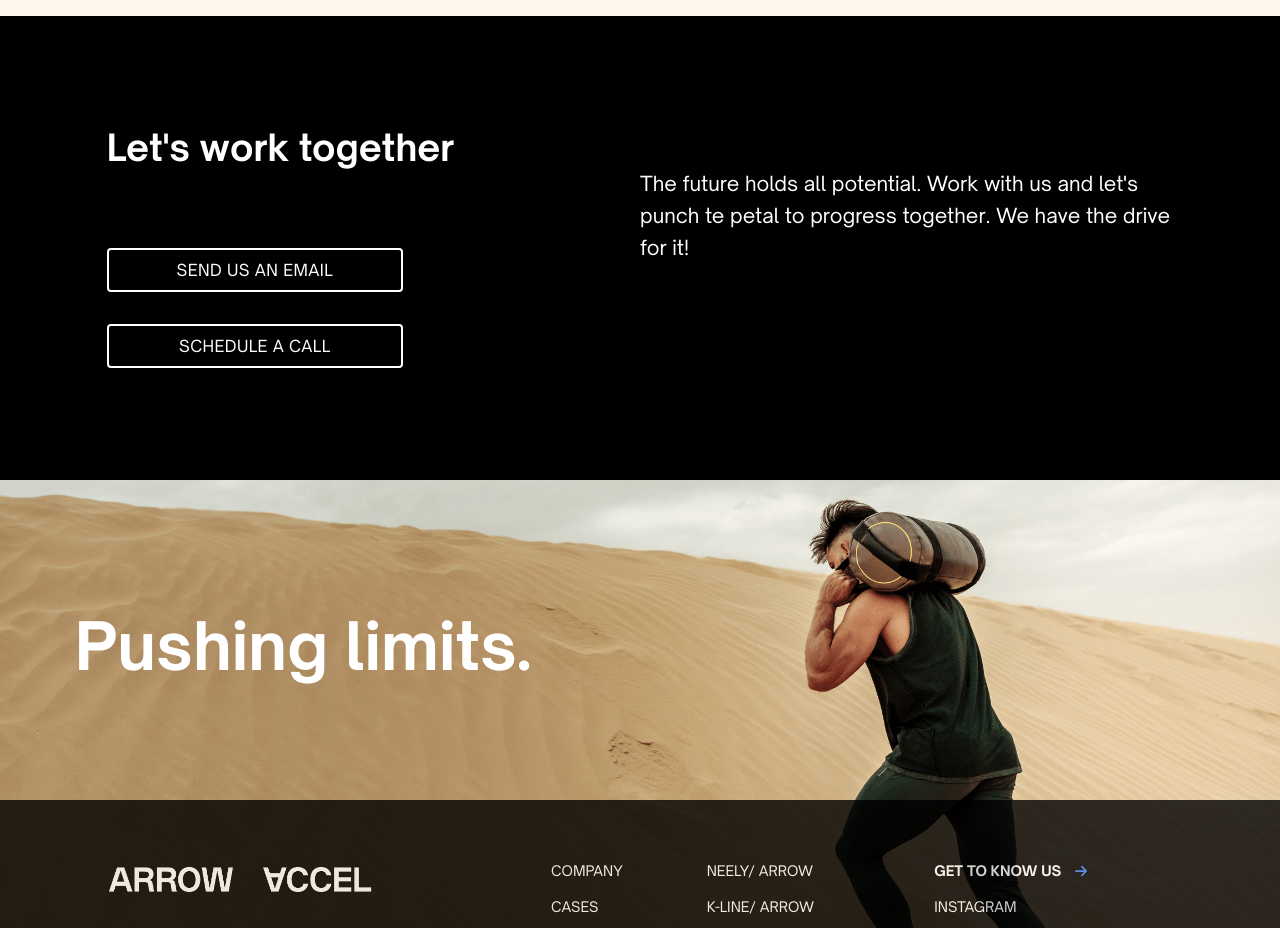
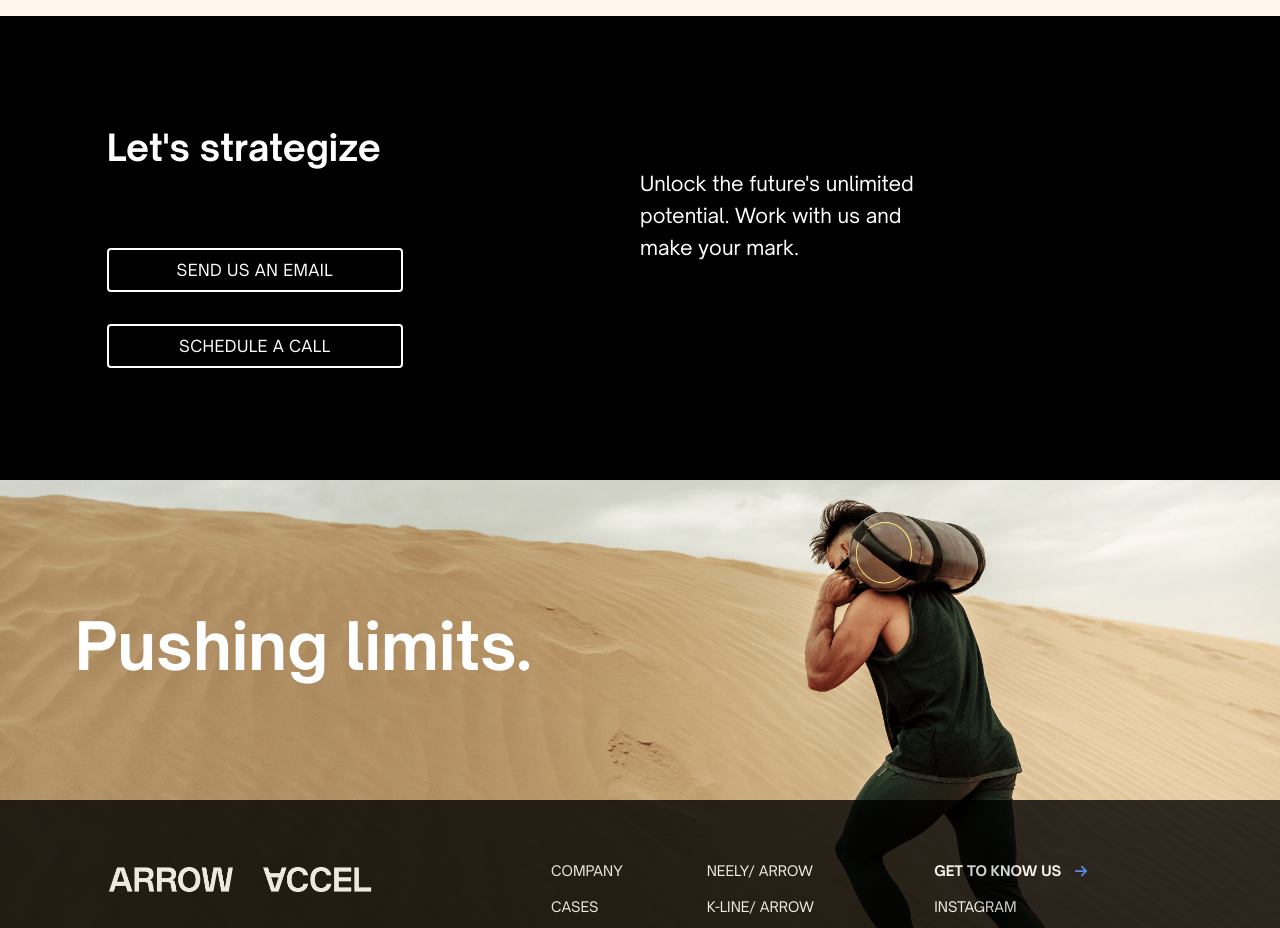
Before and after one commit to shafrazi/arrow-accel, a Next.js app: page / in a window 1280 px wide. Shown: the part 5060-5988 px from the top of the page. Built offline with nearby package versions, Linux system fonts and the light colour scheme.

Commit message:
change affirm logo and text layout in contact banner

```diff
--- a/components/contact-banner.js
+++ b/components/contact-banner.js
@@ -6,11 +6,11 @@ export default function ContactBanner() {
       <div className="flex w-full flex-col py-16 md:flex-row">
         <div className="flex flex-col w-full items-center md:items-start md:w-1/2 text-white">
           <h2 className="text-2xl md:text-3xl lg:text-4xl font-bold">
-            Let's work together
+            Let's strategize
           </h2>
           <p className="md:hidden mt-10 text-center">
-            The future holds all potential. Work with us and let's punch te
-            petal to progress together. We have the drive for it!
+            Unlock the future's unlimited potential. Work with us and make your
+            mark.
           </p>
           <div className="flex flex-col w-9/12 md:w-11/12 lg:w-8/12 mt-[6rem] md:mt-[3rem]">
             <button className="w-full text-base md:w-10/12 self-start border-white border-solid border-2 mt-8 text-white uppercase py-2 px-2 rounded tracking-wide">
@@ -22,13 +22,14 @@ export default function ContactBanner() {
           </div>
         </div>
         <div className="hidden md:flex flex-col w-full items-center md:items-start md:w-1/2 text-white">
-          <p
+          <div
             className="mt-10 md:text-lg lg:text-xl"
             style={{ lineHeight: 1.6 }}
           >
-            The future holds all potential. Work with us and let's punch te
-            petal to progress together. We have the drive for it!
-          </p>
+            <p>Unlock the future's unlimited</p>
+            <p>potential. Work with us and </p>
+            <p>make your mark.</p>
+          </div>
         </div>
       </div>
     </Container>
```
Also changed, not shown: public/images/logos/affirm.png.
